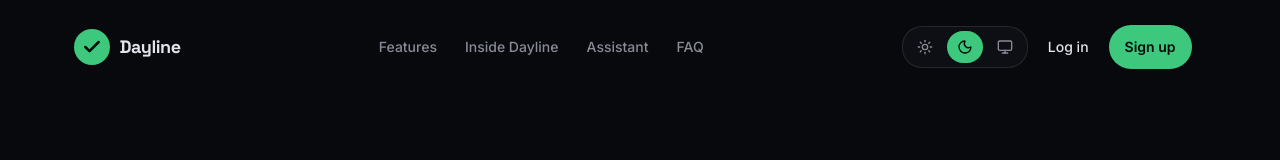
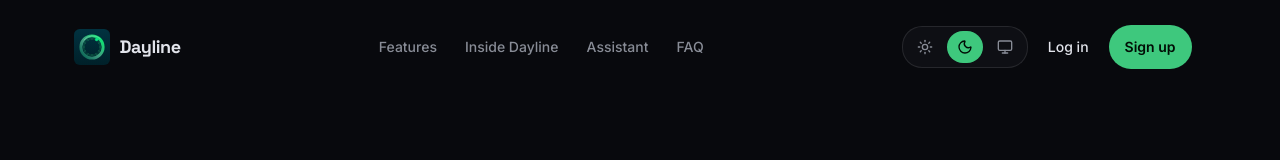
Before and after one commit to SarimArain99/hackathon-todo-evolution, a Next.js app in the folder frontend/: page / in a window 1280 px wide. Shown: the top 160 px of the page. Built offline with nearby package versions, Linux system fonts and the light colour scheme.

Commit message:
Set the clock-dial logo as the site logo and favicon (SVG, no checkmark)

```diff
--- a/frontend/components/auth-shell.tsx
+++ b/frontend/components/auth-shell.tsx
@@ -4,20 +4,15 @@ import { forwardRef, useState } from "react";
 import Link from "next/link";
 import { Check, Eye, EyeOff } from "lucide-react";
 import Dayline, { type DaylineItem } from "@/components/dayline";
+import { DaylineMark } from "@/components/dayline-mark";
 
 /** Shared logo used on the landing page, auth pages and dashboard. */
 export function Logo({ size = "md", compact = false }: { size?: "sm" | "md"; compact?: boolean }) {
-  const box = size === "sm" ? "h-9 w-9 rounded-xl" : "h-11 w-11 rounded-2xl";
-  const icon = size === "sm" ? "h-5 w-5" : "h-6 w-6";
+  const box = size === "sm" ? "h-9 w-9" : "h-11 w-11";
   const text = size === "sm" ? "text-lg" : "text-xl";
   return (
     <span className="flex items-center gap-2.5">
-      <span
-        className={`${box} flex items-center justify-center bg-primary text-primary-foreground`}
-        aria-hidden="true"
-      >
-        <Check className={`${icon} stroke-[3]`} />
-      </span>
+      <DaylineMark className={box} />
       <span className={`font-display ${text} font-bold tracking-tight text-foreground ${compact ? "hidden sm:inline" : ""}`}>
         Dayline
       </span>
--- /dev/null
+++ b/frontend/components/dayline-mark.tsx
@@ -0,0 +1,76 @@
+import { useId } from "react";
+
+/**
+ * The Dayline mark — the clock dial: a glossy green gauge ring with tick
+ * marks and a glowing "now" dot, on a dark teal tile. A clean SVG redraw
+ * of the generated clock-dial logo Muhammad picked, so it stays crisp at
+ * every size and needs no binary asset.
+ *
+ * Gradient IDs are unique per instance (useId): pages like sign-in render
+ * this logo twice, and duplicate IDs make the paint servers fail.
+ */
+export function DaylineMark({ className }: { className?: string }) {
+  const uid = useId().replace(/[^a-zA-Z0-9]/g, "");
+  const tileId = `dayline-tile-${uid}`;
+  const ringId = `dayline-ring-${uid}`;
+  const dotId = `dayline-dot-${uid}`;
+  const ticks = Array.from({ length: 60 }, (_, i) => {
+    const a = (i * 6 * Math.PI) / 180;
+    const long = i % 5 === 0;
+    const r1 = long ? 20.5 : 22;
+    const r2 = 24.5;
+    return {
+      x1: 50 + r1 * Math.cos(a),
+      y1: 50 + r1 * Math.sin(a),
+      x2: 50 + r2 * Math.cos(a),
+      y2: 50 + r2 * Math.sin(a),
+      long,
+    };
+  });
+  return (
+    <svg viewBox="0 0 100 100" className={className} aria-hidden="true">
+      <defs>
+        <linearGradient id={tileId} x1="0" y1="0" x2="0" y2="1">
+          <stop offset="0%" stopColor="#013240" />
+          <stop offset="100%" stopColor="#002029" />
+        </linearGradient>
+        <linearGradient id={ringId} x1="0" y1="1" x2="1" y2="0">
+          <stop offset="0%" stopColor="#015c4d" />
+          <stop offset="45%" stopColor="#419c80" />
+          <stop offset="100%" stopColor="#03f36e" />
+        </linearGradient>
+        <radialGradient id={dotId} cx="0.5" cy="0.5" r="0.5">
+          <stop offset="0%" stopColor="#ffffff" />
+          <stop offset="35%" stopColor="#08e284" />
+          <stop offset="100%" stopColor="#08e284" stopOpacity="0" />
+        </radialGradient>
+      </defs>
+      <rect width="100" height="100" rx="16" fill={`url(#${tileId})`} />
+      <circle cx="50" cy="50" r="31" fill="none" stroke={`url(#${ringId})`} strokeWidth="8" />
+      {/* gloss highlight on the upper ring */}
+      <path
+        d="M 28 30 A 31 31 0 0 1 72 26"
+        fill="none"
+        stroke="#ffffff"
+        strokeOpacity="0.28"
+        strokeWidth="2.5"
+        strokeLinecap="round"
+      />
+      {ticks.map((t, i) => (
+        <line
+          key={i}
+          x1={t.x1}
+          y1={t.y1}
+          x2={t.x2}
+          y2={t.y2}
+          stroke="#2ecc71"
+          strokeOpacity={t.long ? 0.9 : 0.65}
+          strokeWidth={t.long ? 1 : 0.7}
+          strokeLinecap="round"
+        />
+      ))}
+      <circle cx="63" cy="29" r="6.5" fill={`url(#${dotId})`} />
+      <circle cx="63" cy="29" r="3" fill="#08e284" />
+    </svg>
+  );
+}
```
Also changed, not shown: frontend/app/icon.svg (added).
